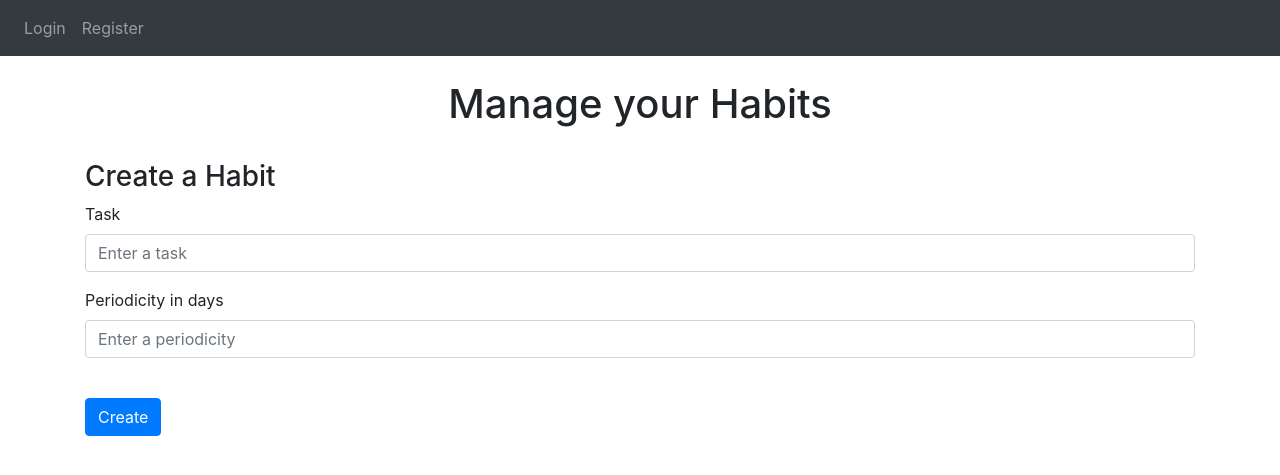
After one commit to sanax-997/Habit-Tracker, a Flask app: page /habits in a window 1280 px wide. The commit adds this page. Shown: the top 475 px of the page. Run offline with Flask 2, Linux system fonts and the light colour scheme; some libraries are stand-ins or nearby versions.

Commit message:
login system completed, habit system start

```diff
--- a/Program/HabitManagement/__init__.py
+++ b/Program/HabitManagement/__init__.py
@@ -13,9 +13,12 @@ def create_app():
     #These are blueprints imported from the auth and views file.
     from .views import views
     from .auth import auth
+    from HabitManagement import settings
 
     #This code registers the blueprints, with a specified URL prefix
     app.register_blueprint(views, url_prefix='/')
     app.register_blueprint(auth, url_prefix='/')
 
+    settings.init_login_status()
+
     return app
--- a/Program/HabitManagement/auth.py
+++ b/Program/HabitManagement/auth.py
@@ -2,7 +2,7 @@
 #The authentification and the normal views should be seperated
 from flask import Blueprint, render_template, request, flash, json, redirect, url_for
 from werkzeug.security import generate_password_hash, check_password_hash
-
+from HabitManagement import settings
 from os import path, listdir
 
 auth = Blueprint('auth', __name__)
@@ -19,6 +19,7 @@ def login():
 
             if check_password_hash(data["password"], password):
                 flash('Loged in successfully', category="success")
+                settings.login_status = True
                 return redirect(url_for('views.home'))
             else:
                 flash('The password is wrong!', category="error")
@@ -30,6 +31,7 @@ def login():
 
 @auth.route('/logout')
 def logout():
+    settings.login_status = False
     return redirect(url_for('auth.login'))
 
 @auth.route('/register', methods=['GET', 'POST'])
@@ -71,11 +73,13 @@ def register():
                     else:
                         flash('Account created!', category="success")
                         registration(email, username, password1)
+                        settings.login_status = True
                         return redirect(url_for('views.home'))
 
         else:
             flash('Account created!', category="success")
             registration(email, username, password1)
+            settings.login_status = True
             return redirect(url_for('views.home'))
 
     return  render_template("register.html")
--- /dev/null
+++ b/Program/HabitManagement/settings.py
@@ -0,0 +1,3 @@
+def init_login_status():
+    global login_status
+    login_status = False
--- /dev/null
+++ b/Program/HabitManagement/templates/analytics.html
@@ -0,0 +1 @@
+{% extends "base.html" %} {% block title %}Analytics{% endblock %}
--- a/Program/HabitManagement/templates/base.html
+++ b/Program/HabitManagement/templates/base.html
@@ -30,12 +30,24 @@
 
       <div class="collapse navbar-collapse" id="navbar">
         <div class="navbar-nav">
+          {% if login_status == True %}
           <a class="nav-item nav-link" id="home" href="/">Home</a>
-          <a class="nav-item nav-link" id="logout" href="/logout">Logout</a>
+          <a class="nav-item nav-link" id="habits" href="/habits">Habits</a>
+          <a class="nav-item nav-link" id="analytics" href="/analytics">Analytics</a>
+          {% else %}
           <a class="nav-item nav-link" id="login" href="/login">Login</a>
           <a class="nav-item nav-link" id="register" href="/register">Register</a>
+          {% endif %}
         </div>
       </div>
+      <div class="navbar-collapse collapse w-100 order-3 dual-collapse2">
+        <div class="navbar-nav ml-auto">
+          {% if login_status == True %}
+          <a class="nav-item nav-link" id="logout" href="/logout">Logout</a>
+          {% endif %}
+        </div>
+      </div>
+
     </nav>
 
     {% with messages = get_flashed_messages(with_categories=true) %}
@@ -59,7 +71,7 @@
       {% endfor %}
     {% endif %}
     {% endwith %}
-
+    <br />
     <div class ="container">{% block content%} {% endblock %} </div>
     <script
       src="https://code.jquery.com/jquery-3.2.1.slim.min.js"
--- /dev/null
+++ b/Program/HabitManagement/templates/habits.html
@@ -0,0 +1,31 @@
+{% extends "base.html" %} {% block title %}Habits{% endblock %}
+
+{% block content%}
+<form method="POST">
+    <h1 align ="center">Manage your Habits</h1>
+    <br />
+    <h3 align ="left">Create a Habit</h3>
+    <div class ="form-group">
+        <label for="task">Task</label>
+        <input
+            type="task"
+            class="form-control"
+            id="task"
+            name="task"
+            placeholder="Enter a task"
+        />
+    </div>
+    <div class ="form-group">
+        <label for="periodicity">Periodicity in days</label>
+        <input
+            type="periodicity"
+            class="form-control"
+            id="periodicity"
+            name="periodicity"
+            placeholder="Enter a periodicity"
+        />
+    </div>
+    <br />
+    <button type ="create" class="btn btn-primary">Create</button>
+</form>
+{% endblock %}
--- a/Program/HabitManagement/templates/home.html
+++ b/Program/HabitManagement/templates/home.html
@@ -1,5 +1,8 @@
 {% extends "base.html" %}
 
 {% block content%}
+{% if login_status == True %}
 <h1>This is the homepage</h1>
+{% else %}
+{% endif %}
 {% endblock %}
--- a/Program/HabitManagement/templates/login.html
+++ b/Program/HabitManagement/templates/login.html
@@ -24,6 +24,6 @@
         />
     </div>
     <br />
-    <button type ="submit" class="btn btn-primary">Login</button>
+    <button type ="login" class="btn btn-primary">Login</button>
 </form>
 {% endblock %}
--- a/Program/HabitManagement/views.py
+++ b/Program/HabitManagement/views.py
@@ -1,8 +1,22 @@
 #A blueprint is an object that allows defining application functions without requiring an application object ahead of time.
-from flask import Blueprint, render_template
+from flask import Blueprint, render_template, request, flash, json
+from HabitManagement import settings
 
 views = Blueprint('views', __name__)
 
 @views.route('/')
 def home():
-    return render_template("home.html")
+    return render_template("home.html", login_status = settings.login_status)
+
+@views.route('/analytics')
+def analytics():
+    return render_template("analytics.html", login_status = settings.login_status)
+
+@views.route('/habits', methods=['GET', 'POST'])
+def habits():
+    if request.method == 'POST':
+        task = request.form.get('task')
+        periodicity = request.form.get('periodicity')
+        print(task, periodicity)
+
+    return render_template("habits.html", login_status = settings.login_status, boolean=True)
```
